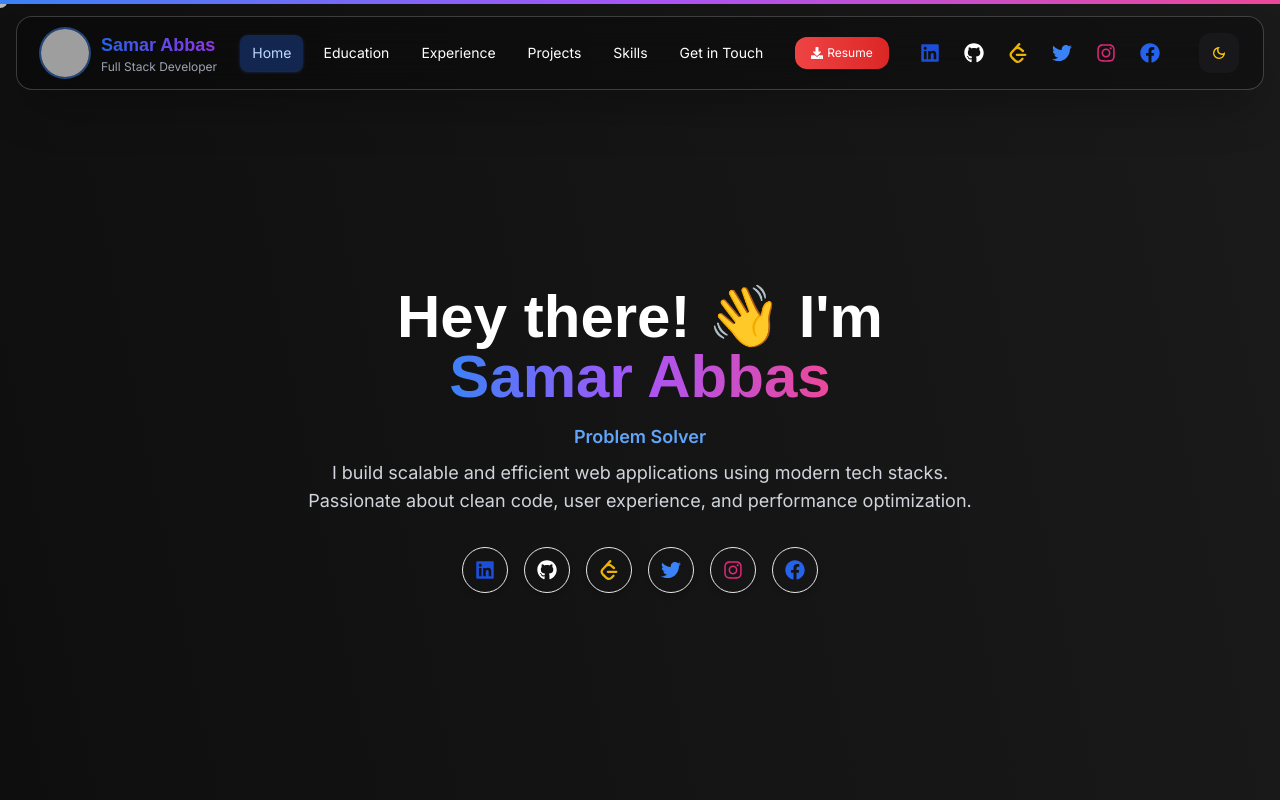
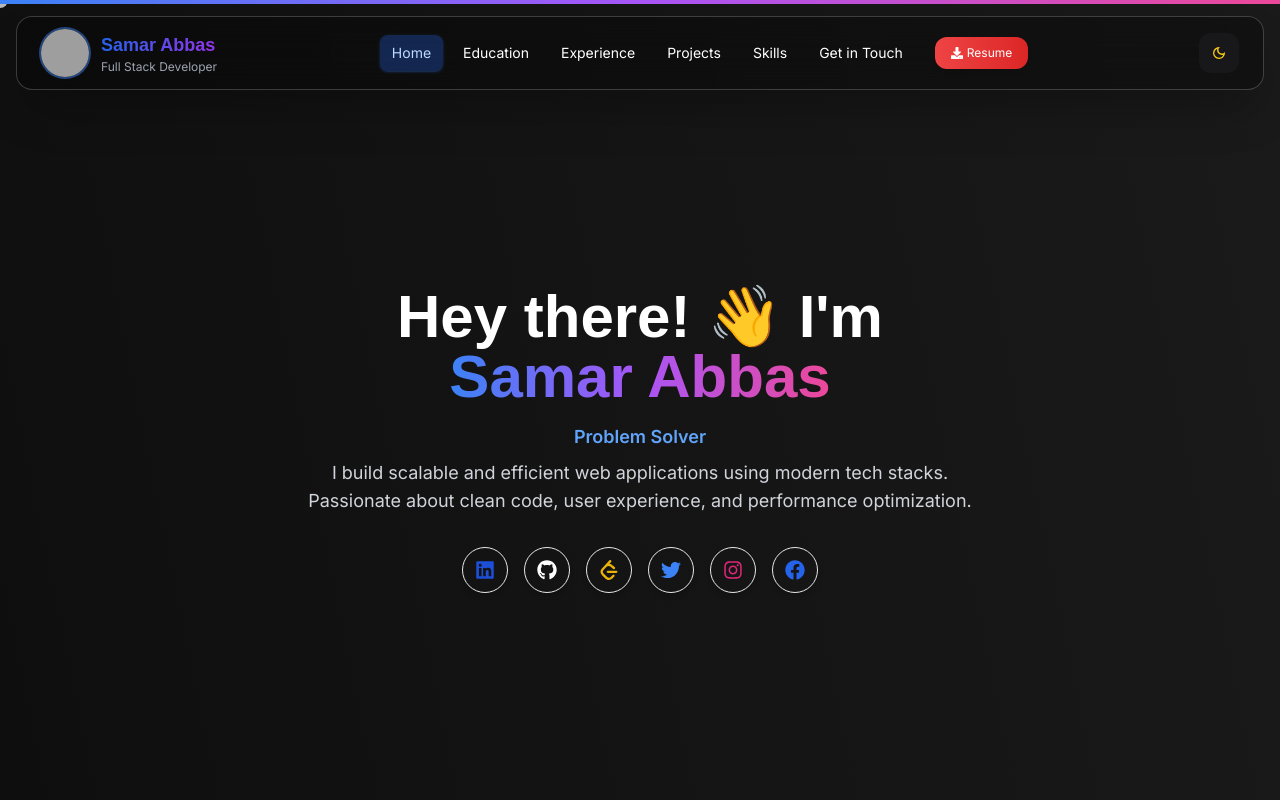
Before and after one commit to samar-abbas-786/samar.dev, a React (Vite) app: page / in a window 1280 px wide. Shown: the top 800 px of the page. Built offline with nearby package versions, Linux system fonts and the light colour scheme; grey boxes are pictures that could not be loaded.

Commit message:
chnage project sectiond

```diff
--- a/src/components/sideSection.jsx
+++ b/src/components/sideSection.jsx
@@ -48,45 +48,6 @@ const TopNav = () => {
     { name: "Projects", ref: projectRef },
     { name: "Skills", ref: skillRef },
     { name: "Get in Touch", ref: contactRef },
-  ];
-
-  const socialLinks = [
-    {
-      href: "https://linkedin.com/in/samar-abbas-a1ab4625a",
-      icon: FaLinkedin,
-      color: "text-blue-700",
-      label: "LinkedIn",
-    },
-    {
-      href: "https://github.com/samar-abbas-786",
-      icon: FaGithub,
-      color: dark ? "text-white" : "text-gray-900",
-      label: "GitHub",
-    },
-    {
-      href: "https://leetcode.com/u/samar_abbas_786/",
-      icon: SiLeetcode,
-      color: dark ? "text-yellow-500" : "text-yellow-500",
-      label: "Leetcode",
-    },
-    {
-      href: "https://x.com/SamarAb65178114",
-      icon: FaTwitter,
-      color: "text-blue-500",
-      label: "Twitter",
-    },
-    {
-      href: "https://instagram.com/samar_abbas_786",
-      icon: FaInstagram,
-      color: "text-pink-600",
-      label: "Instagram",
-    },
-    {
-      href: "https://www.facebook.com/samar.naqvi.568/",
-      icon: FaFacebook,
-      color: "text-blue-600",
-      label: "Facebook",
-    },
   ];
 
   const handleNavClick = (item) => {
@@ -159,25 +120,6 @@ const TopNav = () => {
               Resume
             </a>
           </nav>
-
-          {/* Social Icons */}
-          <div className="hidden md:flex gap-2 items-center">
-            {socialLinks.map((link) => {
-              const Icon = link.icon;
-              return (
-                <motion.a
-                  key={link.label}
-                  href={link.href}
-                  target="_blank"
-                  rel="noopener noreferrer"
-                  className={`p-2 rounded-full ${link.color} text-xl hover:scale-125 transition`}
-                  whileHover={{ rotate: 360 }}
-                >
-                  <Icon />
-                </motion.a>
-              );
-            })}
-          </div>
 
           {/* Dark Mode Toggle */}
           <motion.button
```
